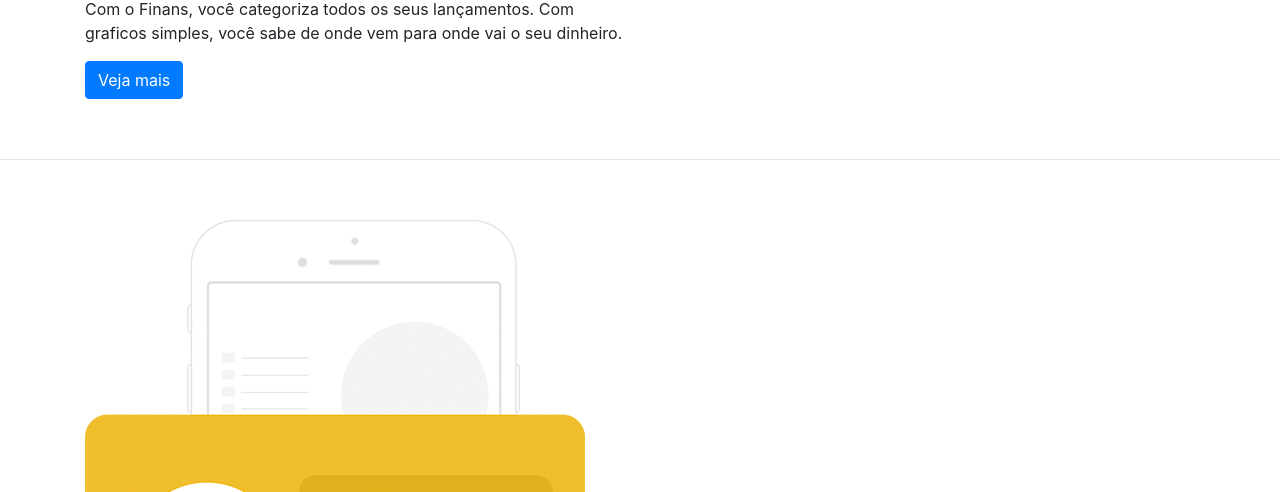
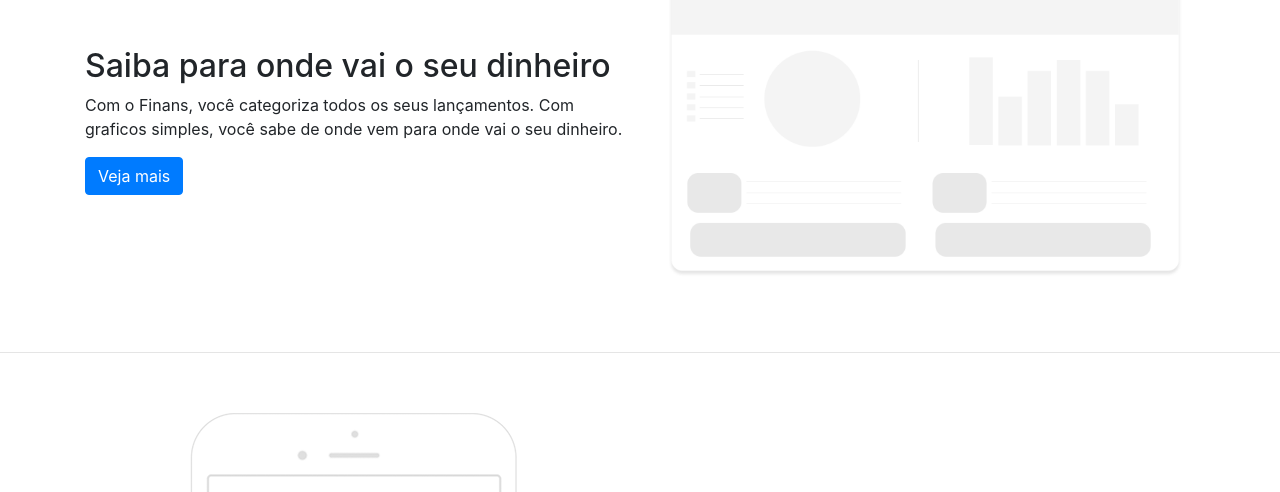
Before and after one commit to DanAntunes/finans-project, a plain HTML site: page index.html in a window 1280 px wide. Shown: the part 690-1182 px from the top of the page. Drawn offline with nearby package versions, Linux system fonts and the light colour scheme; files whose address does not match are found by name.

Commit message:
fix: update image path for saiba.png in index.html

```diff
--- a/index.html
+++ b/index.html
@@ -97,7 +97,7 @@
                     </div>
                 </div>
                 <div class="col-md-6">
-                    <img src="img/saiba.png" class="img-fluid">
+                    <img src="image/saiba.png" class="img-fluid">
                 </div>
             </div>
         </div>
```
